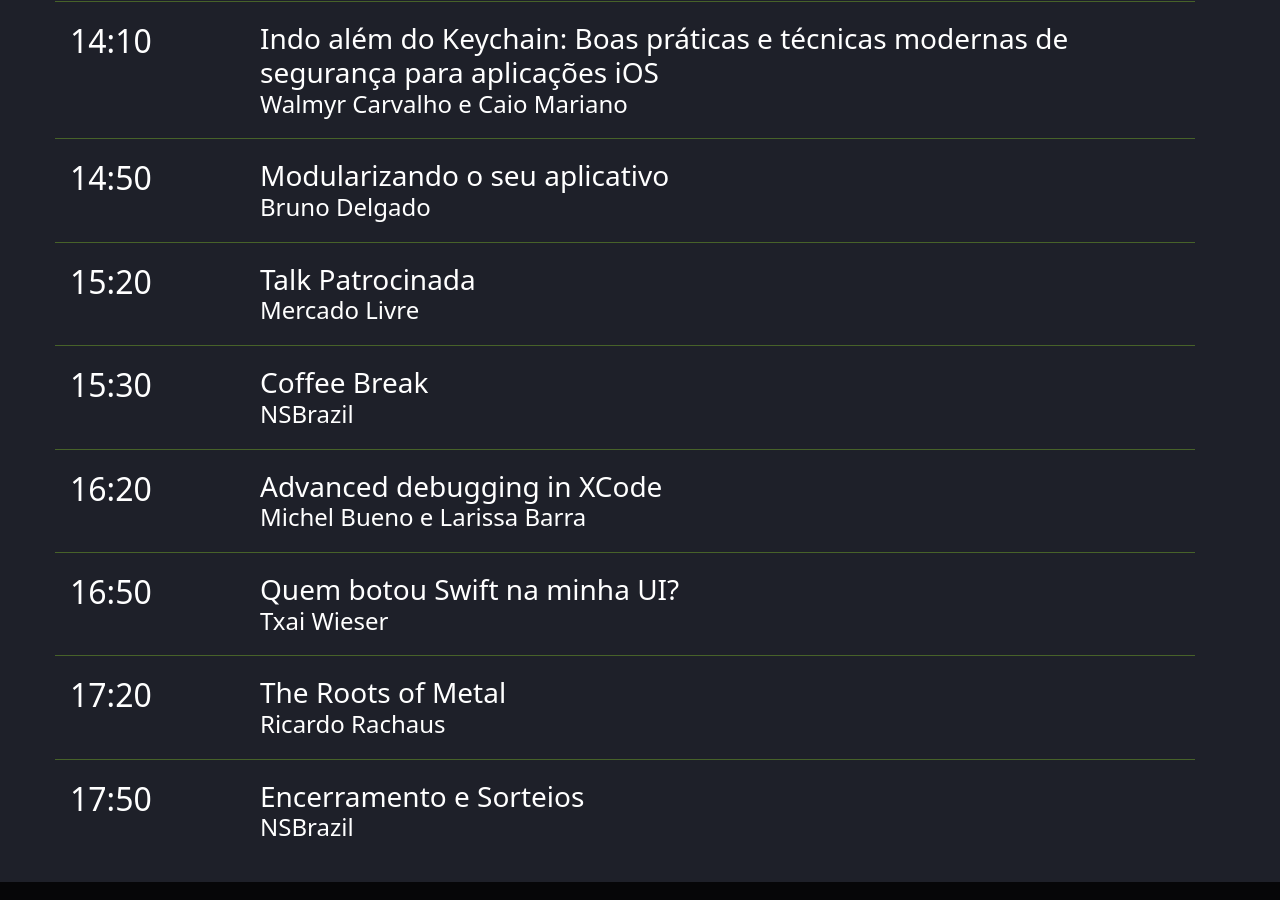
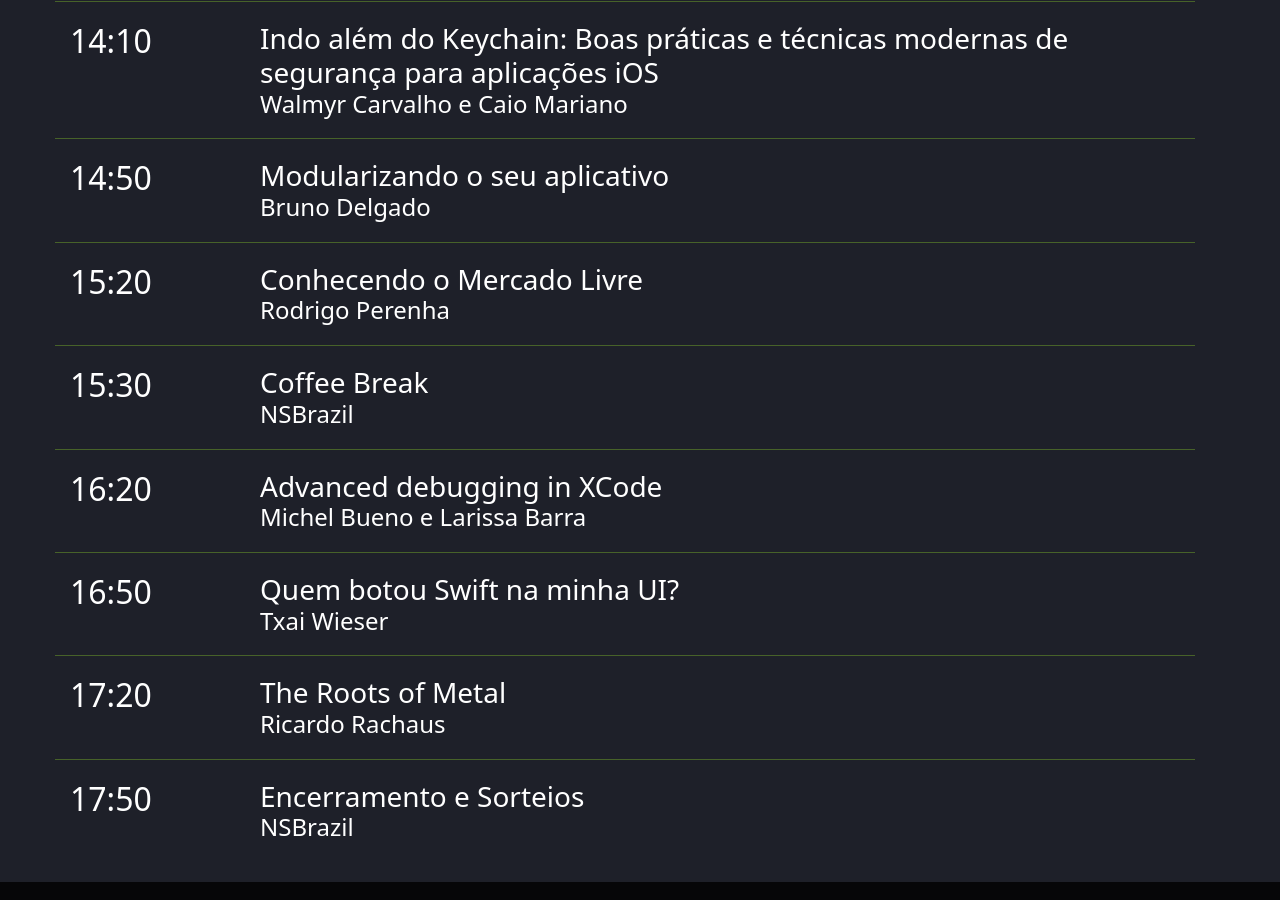
Before and after one commit to CocoaHeadsConference/CocoaHeadsConference.github.io, a Jekyll site: the page built from index.html, in a window 1280 px wide and 900 px high, scrolled down 8345 px. Built offline with Jekyll 4.4.1, drawn with Linux system fonts in a browser that asks for light colours.

Commit message:
Update schedule.json

```diff
--- a/_data/2019/schedule.json
+++ b/_data/2019/schedule.json
@@ -231,8 +231,8 @@
          {
             "type":"talk",
             "date":"2019-11-09T15:20:00-0300",
-            "speaker":"Mercado Livre",
-            "name":"Talk Patrocinada",
+            "speaker":"Rodrigo Perenha",
+            "name":"Conhecendo o Mercado Livre",
             "image":""
          },
          {
```
